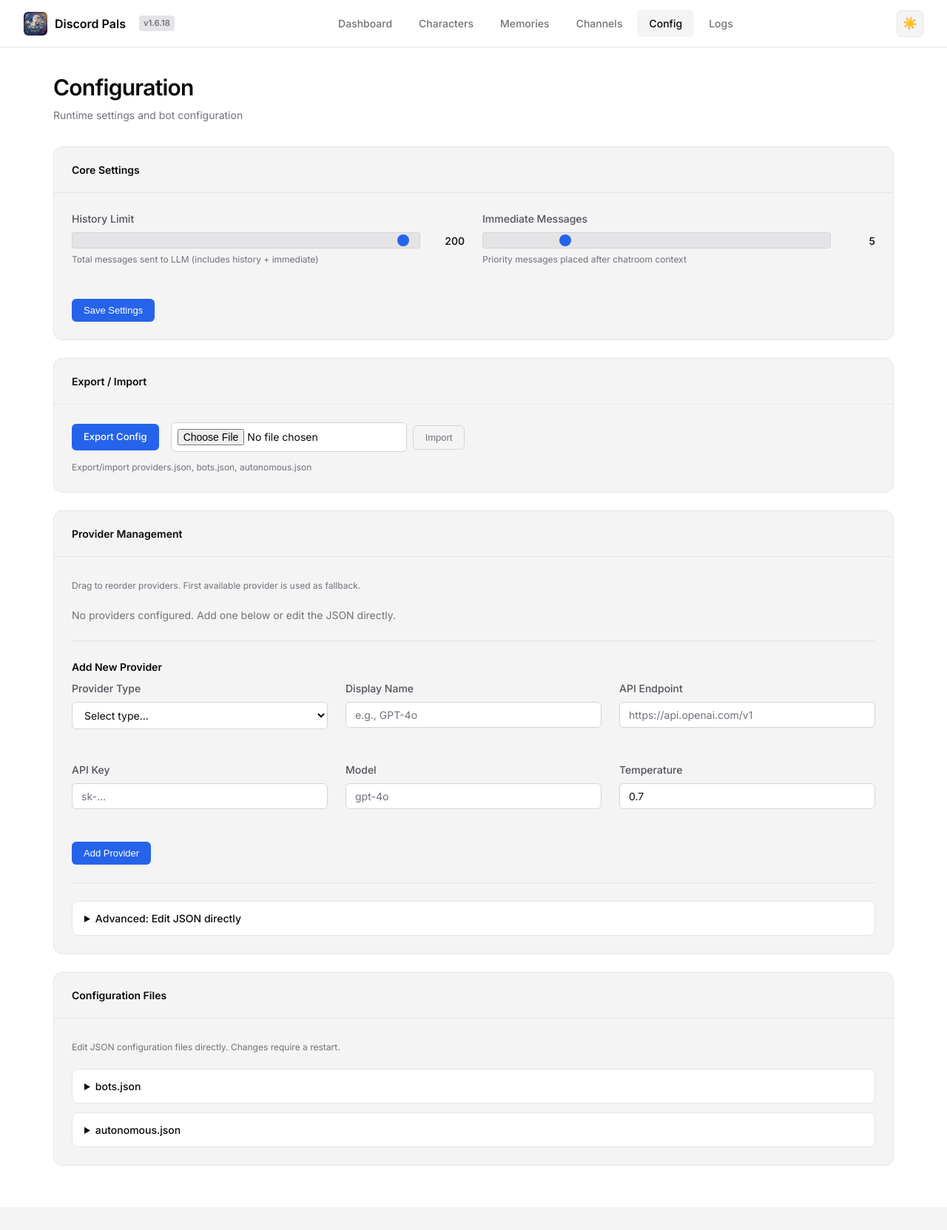
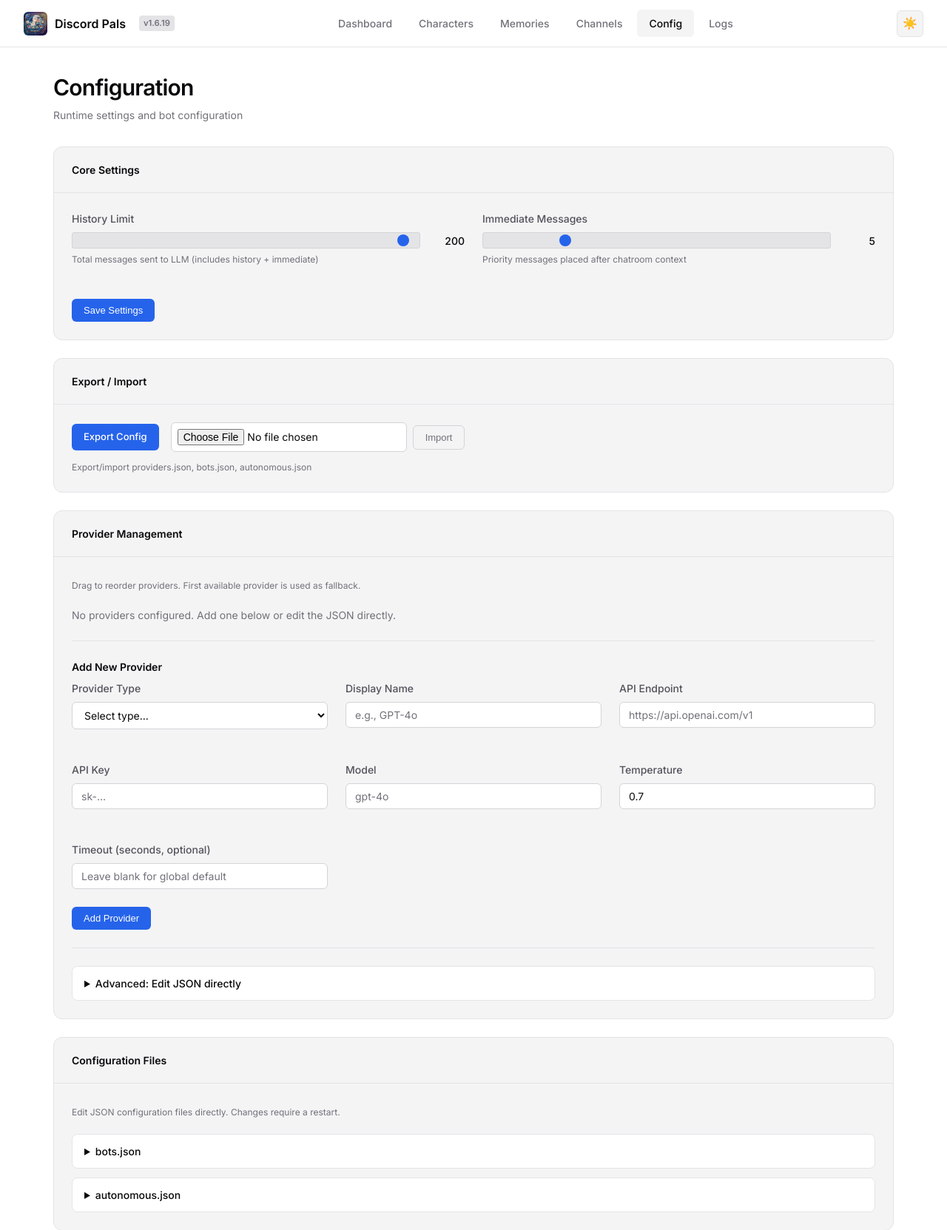
Before and after one commit to TheLonelyDevil9/discord-pals, a Flask app: page /config in a window 1280 px wide. Shown: the top 1663 px of the page at 74% size. Before the commit the page ends 1576 px from the top, so only its background shows below. Run offline with Flask 3, Linux system fonts and the light colour scheme.

Commit message:
Add per-provider timeout + fix dashboard dropping global config fields (v1.6.19)
- Per-provider timeout field overrides global timeout (prevents mid-generation termination)
- Dashboard saveProvidersToServer() now preserves global timeout and character_providers
- Timeout field added to Edit Provider modal and Add Provider form
- Dashboard-first development principle added to CLAUDE.md

Co-Authored-By: Claude Opus 4.6 (1M context) <noreply@anthropic.com>

```diff
--- a/config.py
+++ b/config.py
@@ -122,6 +122,7 @@ def load_providers() -> tuple[dict, int, dict]:
                 "include_body": _validate_provider_value(p.get("include_body"), str, "", name="include_body"),
                 "exclude_body": _validate_provider_value(p.get("exclude_body"), str, "", name="exclude_body"),
                 "include_headers": _validate_provider_value(p.get("include_headers"), str, "", name="include_headers"),
+                "timeout": _validate_provider_value(p.get("timeout"), int, None, min_val=5, max_val=3600, name="timeout"),
             }
 
         timeout = _validate_provider_value(data.get("timeout"), int, 60, min_val=5, max_val=3600, name="timeout")
--- a/templates/config.html
+++ b/templates/config.html
@@ -428,6 +428,10 @@
                     <label for="new-provider-temp">Temperature</label>
                     <input type="number" id="new-provider-temp" min="0" max="2" step="0.1" value="0.7">
                 </div>
+                <div class="form-group">
+                    <label for="new-provider-timeout">Timeout (seconds, optional)</label>
+                    <input type="number" id="new-provider-timeout" min="5" max="3600" placeholder="Leave blank for global default">
+                </div>
             </div>
             <button type="submit" class="btn btn-primary">Add Provider</button>
         </form>
@@ -481,6 +485,10 @@
                 <div class="form-group">
                     <label for="edit-provider-max-tokens">Max Tokens (optional)</label>
                     <input type="number" id="edit-provider-max-tokens" min="1" placeholder="Leave blank for default">
+                </div>
+                <div class="form-group">
+                    <label for="edit-provider-timeout">Timeout (seconds, optional)</label>
+                    <input type="number" id="edit-provider-timeout" min="5" max="3600" placeholder="Leave blank for global default">
                 </div>
             </div>
             <div style="display: flex; gap: 12px; margin-top: 16px;">
@@ -1447,6 +1455,7 @@ function editProvider(index) {
     document.getElementById('edit-provider-model').value = provider.model || '';
     document.getElementById('edit-provider-temp').value = provider.temperature ?? 0.7;
     document.getElementById('edit-provider-max-tokens').value = provider.max_tokens || '';
+    document.getElementById('edit-provider-timeout').value = provider.timeout || '';
 
     document.getElementById('edit-provider-modal').classList.add('active');
 }
@@ -1479,6 +1488,13 @@ document.getElementById('edit-provider-form')?.addEventListener('submit', async
         delete provider.max_tokens;
     }
 
+    const timeout = document.getElementById('edit-provider-timeout').value.trim();
+    if (timeout) {
+        provider.timeout = parseInt(timeout);
+    } else {
+        delete provider.timeout;
+    }
+
     // Clean up undefined values
     if (!provider.url) delete provider.url;
 
@@ -1496,11 +1512,21 @@ document.getElementById('edit-provider-modal')?.addEventListener('click', (e) =>
 });
 
 async function saveProvidersToServer() {
-    const data = { providers: providersData };
+    // Preserve global fields (timeout, character_providers) from existing config
+    let globalFields = {};
+    const jsonEditor = document.getElementById('providers-json-editor');
+    if (jsonEditor) {
+        try {
+            const existing = JSON.parse(jsonEditor.value);
+            if (existing.timeout !== undefined) globalFields.timeout = existing.timeout;
+            if (existing.character_providers !== undefined) globalFields.character_providers = existing.character_providers;
+        } catch (e) { /* ignore parse errors */ }
+    }
+
+    const data = { providers: providersData, ...globalFields };
     const jsonStr = JSON.stringify(data, null, 2);
 
     // Update the JSON editor too
-    const jsonEditor = document.getElementById('providers-json-editor');
     if (jsonEditor) {
         jsonEditor.value = jsonStr;
     }
@@ -1554,6 +1580,8 @@ document.getElementById('add-provider-form')?.addEventListener('submit', async (
     const newProvider = { name, model, temperature };
     if (url) newProvider.url = url;
     if (api_key) newProvider.api_key = api_key;
+    const newTimeout = document.getElementById('new-provider-timeout').value.trim();
+    if (newTimeout) newProvider.timeout = parseInt(newTimeout);
 
     providersData.push(newProvider);
     await saveProvidersToServer();
--- a/version.py
+++ b/version.py
@@ -2,5 +2,5 @@
 Discord Pals - Version Information
 """
 
-__version__ = "1.6.18"
+__version__ = "1.6.19"
 VERSION = __version__
```
Also changed, not shown: CLAUDE.md (+4 -0 lines), providers.py (+8 -3 lines), CHANGELOG.md, README.md, 1 other file.
